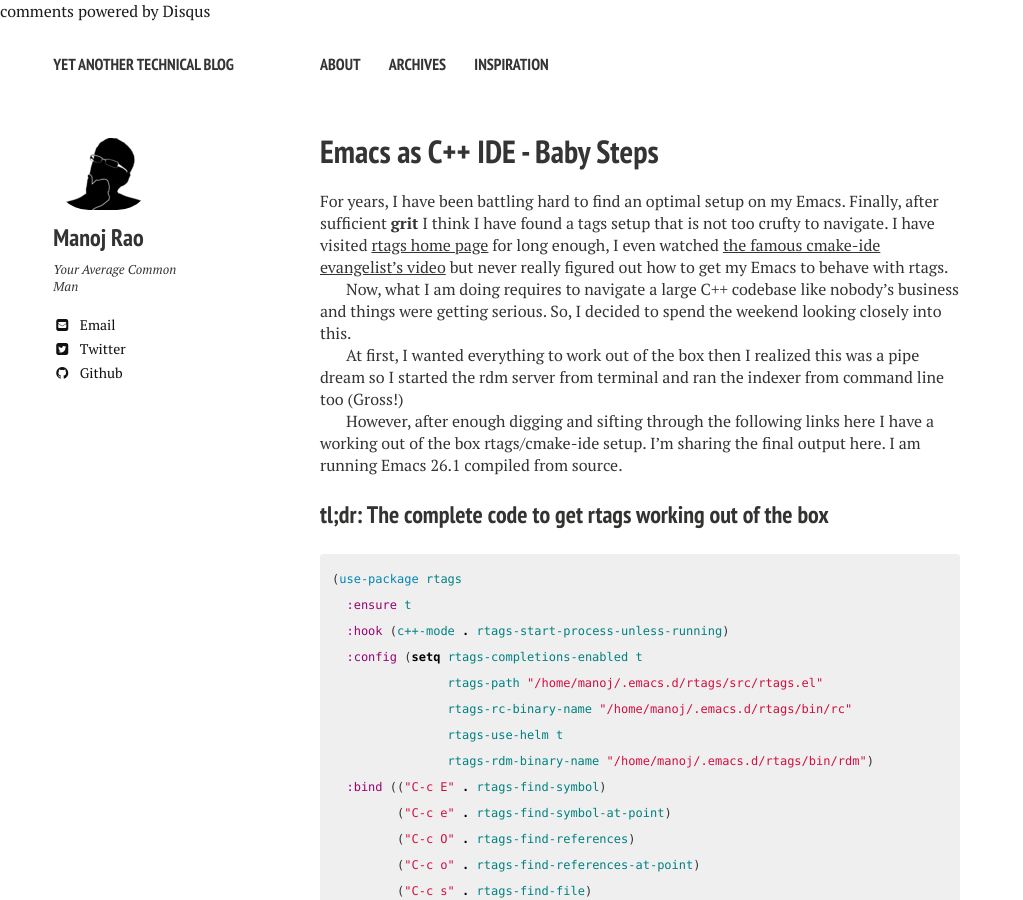
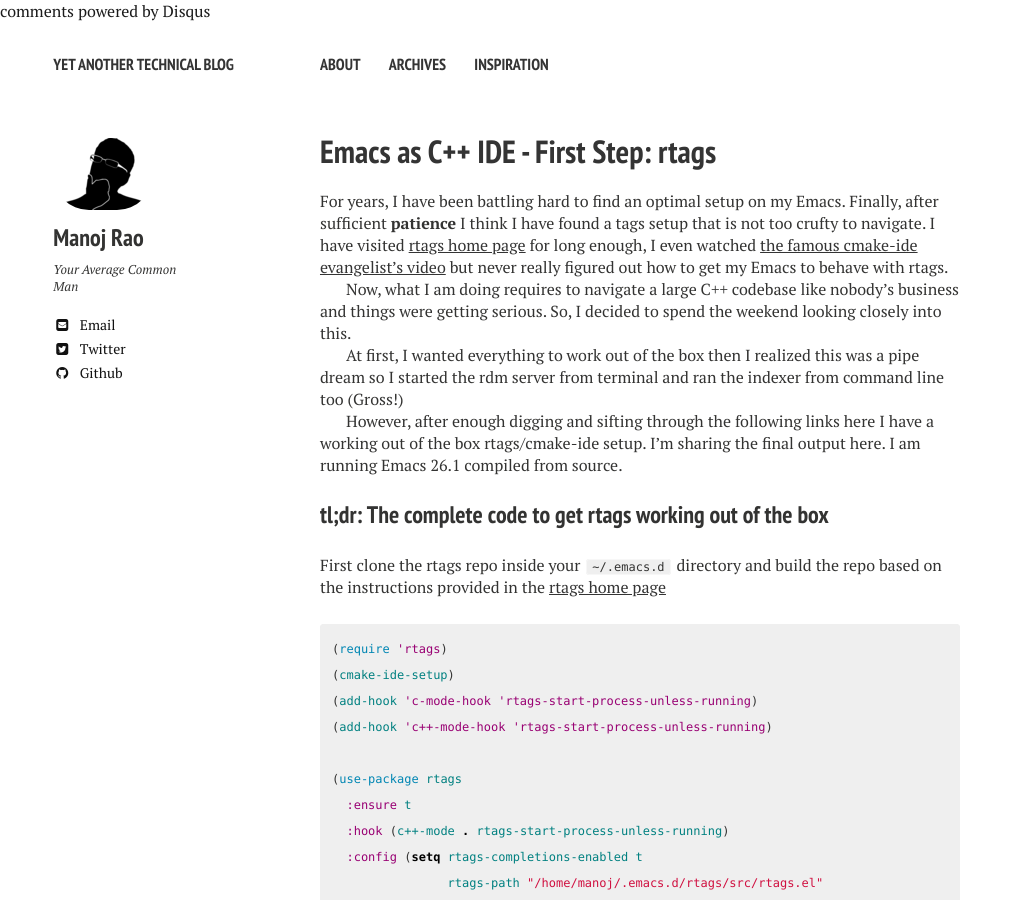
Before and after one commit to mycpuorg/mycpuorg.github.io, a Jekyll site: the page built from _posts/2019-12-31-emacs-rtags-helm.md, in a window 1280 px wide and 900 px high. Shown: the whole window, without its empty margins (0-1023 px from the left). Built offline with Jekyll 4.4.1, drawn with Linux system fonts in a browser that asks for light colours; nearby versions of some CDN libraries; comment, search, counter and statistics services are not loaded; some of the changed text lies outside the part shown.

Commit message:
edit rtags wording and add steps to rtags config

````diff
--- a/_posts/2019-12-31-emacs-rtags-helm.md
+++ b/_posts/2019-12-31-emacs-rtags-helm.md
@@ -1,12 +1,12 @@
 ---
 layout: post
-title: "Emacs as C++ IDE - Baby Steps"
+title: "Emacs as C++ IDE - First Step: rtags"
 excerpt: "Emacs"
 tags: [Emacs, Linux, Code, IDE, source code navigation]
 comments: true
 ---
 For years, I have been battling hard to find an optimal setup on my Emacs.
-Finally, after sufficient __grit__ I think I have found a tags setup that is not
+Finally, after sufficient __patience__ I think I have found a tags setup that is not
 too crufty to navigate. I have visited [rtags home
 page](https://github.com/Andersbakken/rtags) for long enough, I even watched
 [the famous cmake-ide evangelist's
@@ -26,8 +26,16 @@ have a working out of the box rtags/cmake-ide setup. I'm sharing the final
 output here. I am running Emacs 26.1 compiled from source.
 
 ### tl;dr: The complete code to get rtags working out of the box
+First clone the rtags repo inside your ``~/.emacs.d`` directory and build the
+repo based on the instructions provided in the [rtags home
+page](https://github.com/Andersbakken/rtags)
 
 ```elisp
+(require 'rtags)
+(cmake-ide-setup)
+(add-hook 'c-mode-hook 'rtags-start-process-unless-running)
+(add-hook 'c++-mode-hook 'rtags-start-process-unless-running)
+
 (use-package rtags
   :ensure t
   :hook (c++-mode . rtags-start-process-unless-running)
````
